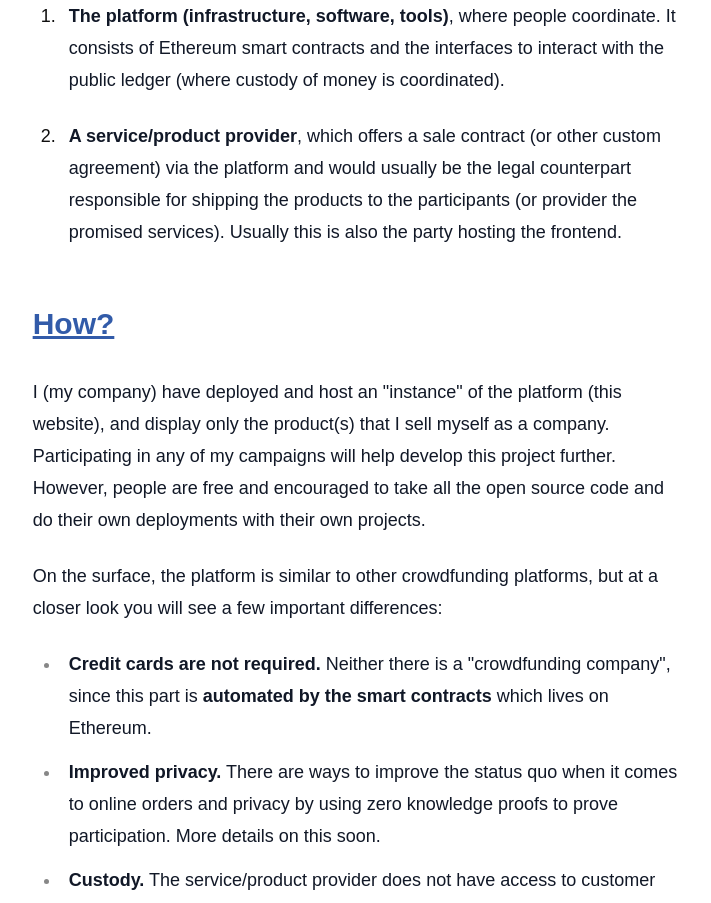
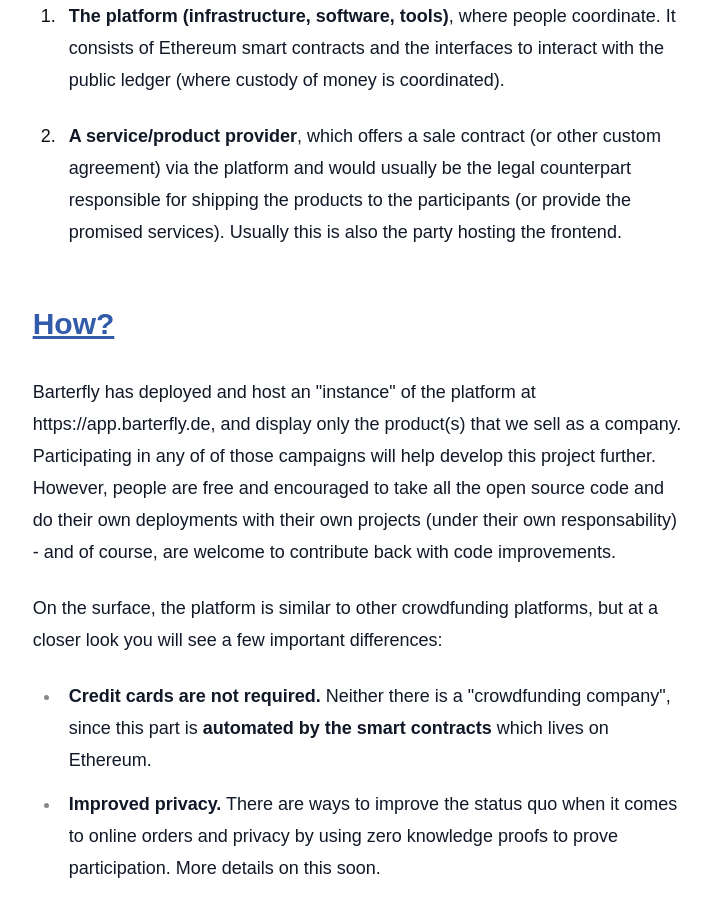
Before and after one commit to crowdtainer/landing-page, a SvelteKit app: page /About in a window 1280 px wide. Shown: the part 1380-2283 px from the top of the page, without its empty margins (282-993 px from the left). Built offline with nearby package versions, Linux system fonts and the light colour scheme.

Commit message:
Update about page

```diff
--- a/src/routes/About/+page.svelte
+++ b/src/routes/About/+page.svelte
@@ -64,9 +64,10 @@
 						</li>
 						<li>
 							<p>
-								<b>A service/product provider</b>, which offers a sale contract (or other custom agreement) via the platform and
-								would usually be the legal counterpart responsible for shipping the products to the
-								participants (or provider the promised services). Usually this is also the party hosting the frontend.
+								<b>A service/product provider</b>, which offers a sale contract (or other custom
+								agreement) via the platform and would usually be the legal counterpart responsible
+								for shipping the products to the participants (or provide the promised services).
+								Usually this is also the party hosting the frontend.
 							</p>
 						</li>
 					</ol>
@@ -75,11 +76,12 @@
 					<h2 class="text-primary">How?</h2>
 
 					<p>
-						I (my company) have deployed and host an "instance" of the platform (this website), and
-						display only the product(s) that I sell myself as a company. Participating in any of my
-						campaigns will help develop this project further. However, people are free and
-						encouraged to take all the open source code and do their own deployments with their own
-						projects.
+						Barterfly has deployed and host an "instance" of the platform at
+						https://app.barterfly.de, and display only the product(s) that we sell as a company.
+						Participating in any of of those campaigns will help develop this project further.
+						However, people are free and encouraged to take all the open source code and do their
+						own deployments with their own projects (under their own responsability) - and of
+						course, are welcome to contribute back with code improvements.
 					</p>
 					<p>
 						On the surface, the platform is similar to other crowdfunding platforms, but at a closer
@@ -98,13 +100,12 @@
 						</li>
 						<li>
 							<b>Custody.</b> The service/product provider does not have access to customer funds at
-							all until the minimum target is reached and the bulk transfer can be completed "at once" or not at all.
-							This not only makes sense in general, but avoids legal problems that would arrise if a
-							company/person is (even if temporarily) managing and holding customer funds before the
-							project is known to be successfull.
+							all until the minimum target is reached and the bulk transfer can be completed "at once"
+							or not at all. This not only makes sense in general, but avoids legal problems that would
+							arrise if a company/person is (even if temporarily) managing and holding customer funds
+							before the project is known to be successfull.
 						</li>
 					</ul>
-
 				</div>
 			</article>
 		</div>
```
